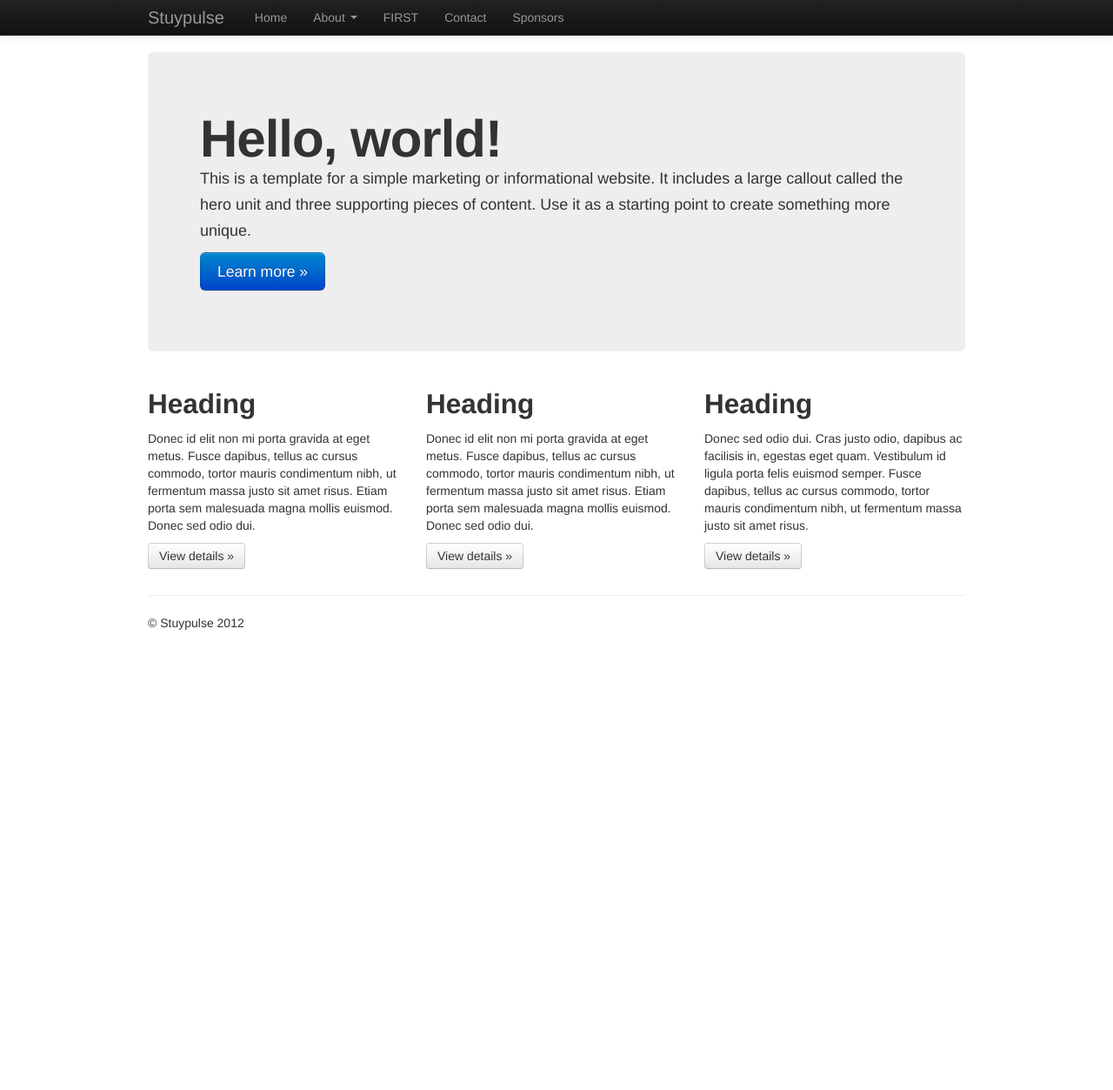
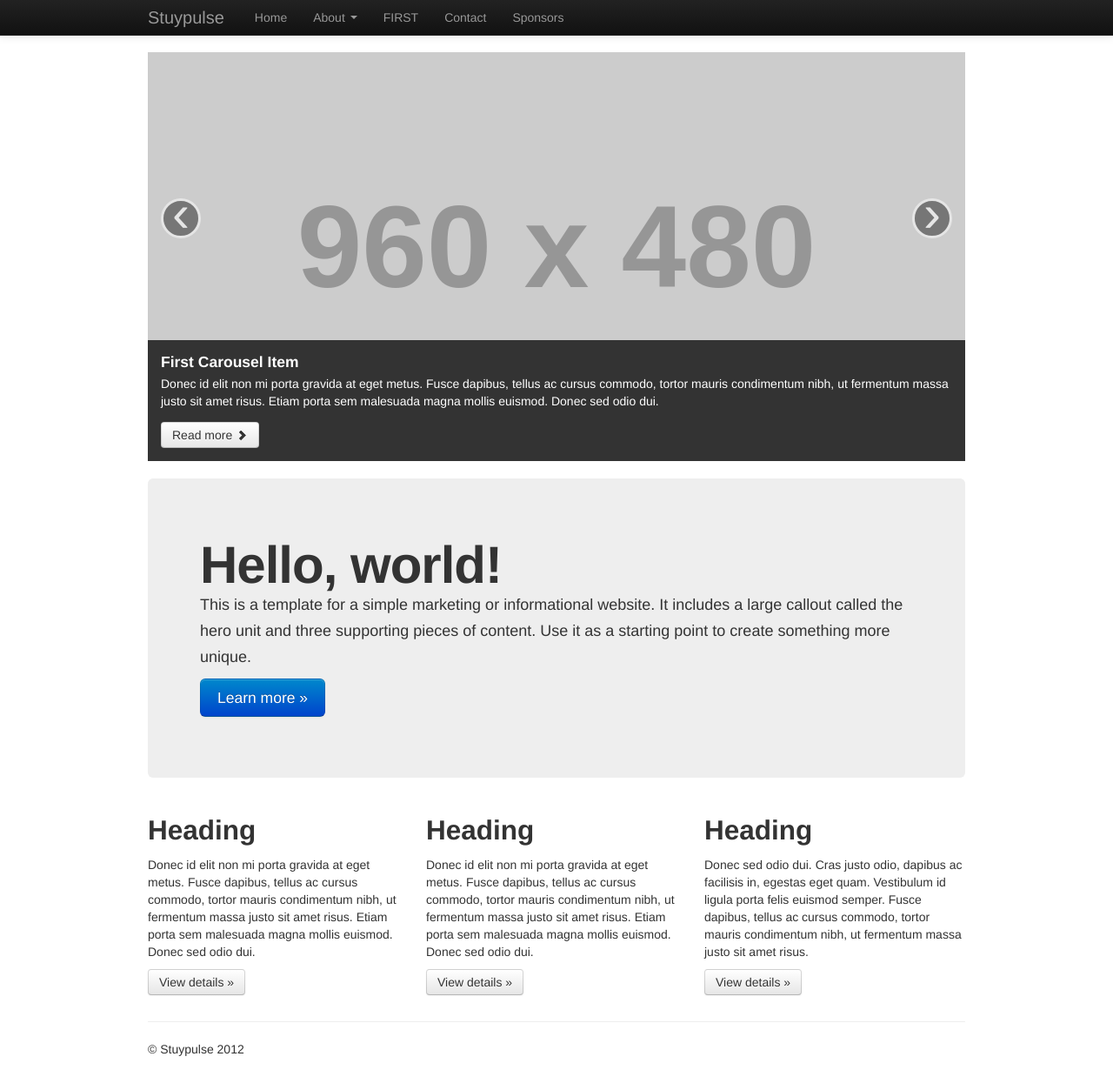
Before and after one commit to StuyPulse/team694.github.io, a Jekyll site: the page built from index.html, in a window 1280 px wide and 1266 px high. Shown: the top 1253 px of the window at 87% size. Built offline with Jekyll 4.4.1, drawn with Linux system fonts in a browser that asks for light colours; nearby versions of some CDN libraries.

Commit message:
Add a carousel.

```diff
--- a/_layouts/default.html
+++ b/_layouts/default.html
@@ -70,6 +70,16 @@
         <script src="//ajax.googleapis.com/ajax/libs/jquery/1.8.3/jquery.min.js"></script>
         <script>window.jQuery || document.write('<script src="/js/vendor/jquery-1.8.3.min.js"><\/script>')</script>
 
+        {% if page.url == '/index.html' %}
+        <script>
+            $(document).ready(function() {
+                $('.carousel').carousel({
+                    interval: 5000
+                });
+            });
+        </script>
+        {% endif %}
+
         <script src="/js/vendor/bootstrap.min.js"></script>
 
         <script src="/js/main.js"></script>
--- a/index.html
+++ b/index.html
@@ -2,6 +2,42 @@
 layout: default
 title: Team 694
 ---
+<div id="myCarousel" class="carousel slide">
+    <!-- Carousel items -->
+    <div class="carousel-inner">
+        <div class="active item">
+            <img src="http://placehold.it/960x480">
+            <div class="carousel-caption">
+                <h4>First Carousel Item</h4>
+                <p>Donec id elit non mi porta gravida at eget metus. Fusce dapibus, tellus ac cursus commodo, tortor mauris condimentum nibh, ut fermentum massa justo sit amet risus. Etiam porta sem malesuada magna mollis euismod. Donec sed odio dui. </p>
+                <br>
+                <a href="#" class="btn">Read more <i class="icon-chevron-right"></i></a>
+            </div>
+        </div>
+        <div class="item">
+            <img src="http://placehold.it/960x480">
+            <div class="carousel-caption">
+                <h4>Second Carousel Item</h4>
+                <p>Donec id elit non mi porta gravida at eget metus. Fusce dapibus, tellus ac cursus commodo, tortor mauris condimentum nibh, ut fermentum massa justo sit amet risus. Etiam porta sem malesuada magna mollis euismod. Donec sed odio dui. </p>
+                <br>
+                <a href="#" class="btn">Read more <i class="icon-chevron-right"></i></a>
+            </div>
+        </div>
+        <div class="item">
+            <img src="http://placehold.it/960x480">
+            <div class="carousel-caption">
+                <h4>Third Carousel Item</h4>
+                <p>Donec id elit non mi porta gravida at eget metus. Fusce dapibus, tellus ac cursus commodo, tortor mauris condimentum nibh, ut fermentum massa justo sit amet risus. Etiam porta sem malesuada magna mollis euismod. Donec sed odio dui. </p>
+                <br>
+                <a href="#" class="btn">Read more <i class="icon-chevron-right"></i></a>
+            </div>
+        </div>
+    </div>
+    <!-- Carousel nav -->
+    <a class="carousel-control left" href="#myCarousel" data-slide="prev">&lsaquo;</a>
+    <a class="carousel-control right" href="#myCarousel" data-slide="next">&rsaquo;</a>
+</div>
+
 <!-- Main hero unit for a primary marketing message or call to action -->
 <div class="hero-unit">
     <h1>Hello, world!</h1>
```
